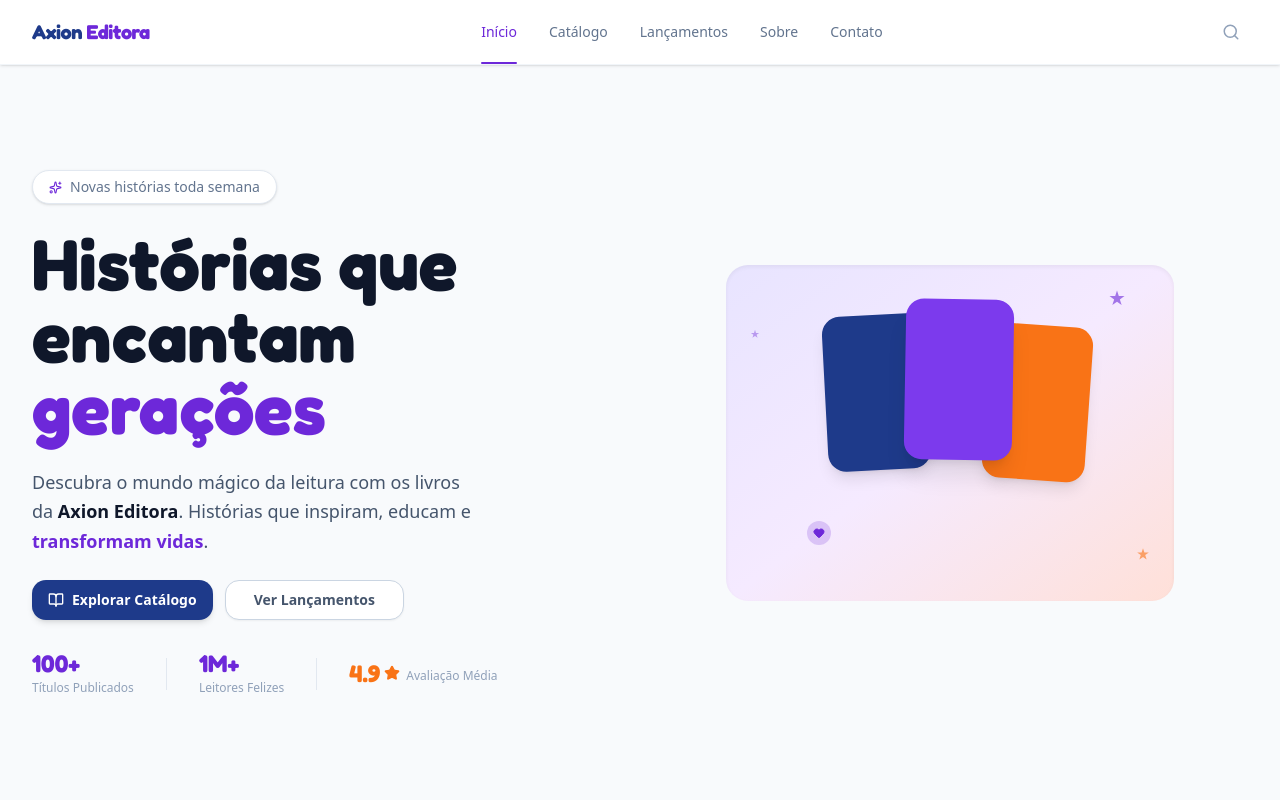
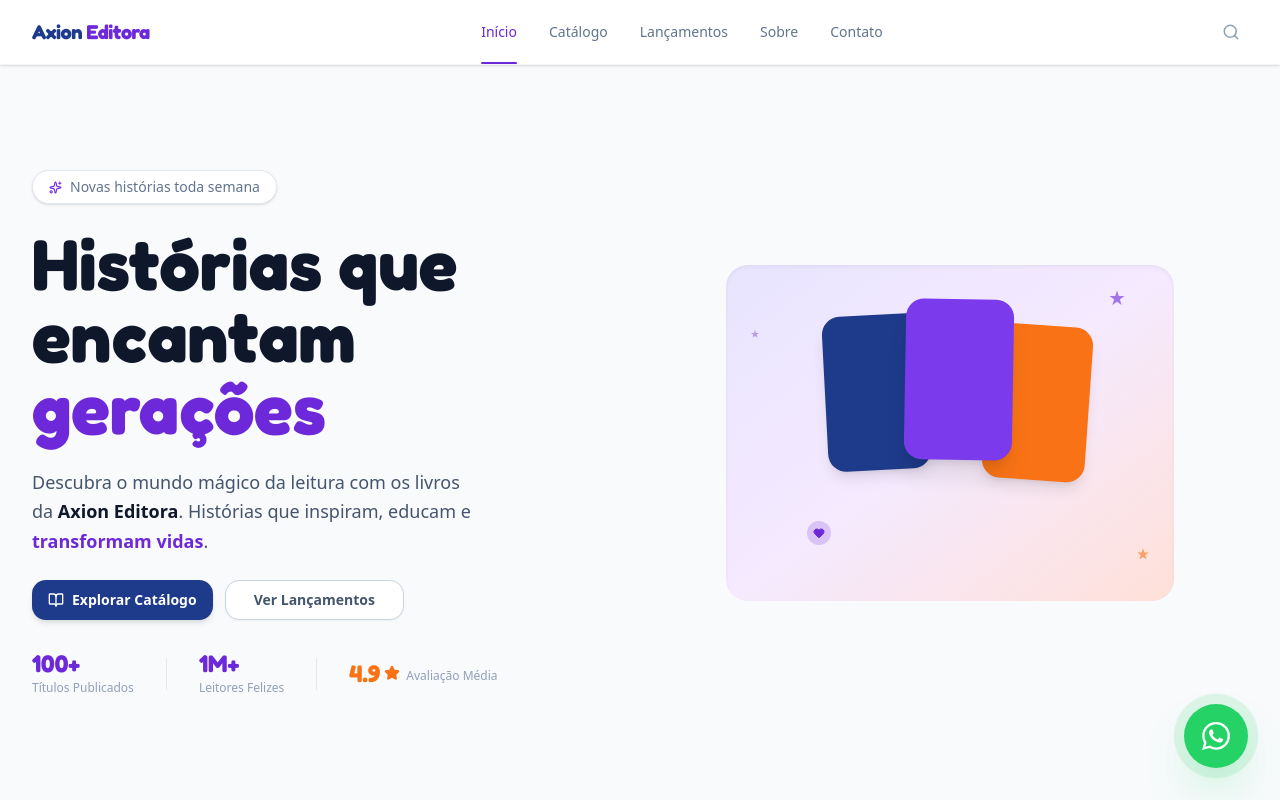
Before and after one commit to ebanogandini/axion-editora-front, a Next.js app: page / in a window 1280 px wide. Shown: the top 800 px of the page. Built offline with nearby package versions, Linux system fonts and the light colour scheme.

Commit message:
feat: Add WhatsApp Floantig Action Button component

```diff
--- /dev/null
+++ b/src/components/ui/WhatsAppButton.tsx
@@ -0,0 +1,44 @@
+import { contactInfo } from "@/data/mockData";
+
+export default function WhatsAppButton() {
+    const digits = contactInfo.phone.replace(/\D/g, "");
+    const waNumber = `55${digits}`;
+    const message = encodeURIComponent(
+        "Olá! Gostaria de falar com a Axion Editora."
+    );
+    const href = `https://wa.me/${waNumber}?text=${message}`;
+
+    return (
+        <a
+            href={href}
+            target="_blank"
+            rel="noopener noreferrer"
+            aria-label="Fale conosco pelo WhatsApp"
+            className={`
+                fixed bottom-6 right-6 md:bottom-8 md:right-8 z-50
+                w-14 h-14 md:w-16 md:h-16
+                flex items-center justify-center
+                rounded-full bg-[#25D366]
+                shadow-2xl shadow-[#25D366]/40
+                hover:scale-110 hover:-translate-y-1
+                transition-all duration-300
+            `}
+        >
+            {/* Ping ring — subtle ambient pulse */}
+            <span className="absolute inset-0 rounded-full bg-[#25D366] animate-ping opacity-20 pointer-events-none" />
+
+            {/* Official WhatsApp brand icon */}
+            <svg
+                viewBox="0 0 24 24"
+                width="28"
+                height="28"
+                fill="white"
+                xmlns="http://www.w3.org/2000/svg"
+                aria-hidden="true"
+                className="relative z-10"
+            >
+                <path d="M17.472 14.382c-.297-.149-1.758-.867-2.03-.967-.273-.099-.471-.148-.67.15-.197.297-.767.966-.94 1.164-.173.199-.347.223-.644.075-.297-.15-1.255-.463-2.39-1.475-.883-.788-1.48-1.761-1.653-2.059-.173-.297-.018-.458.13-.606.134-.133.298-.347.446-.52.149-.174.198-.298.298-.497.099-.198.05-.371-.025-.52-.075-.149-.669-1.612-.916-2.207-.242-.579-.487-.5-.669-.51a12.8 12.8 0 0 0-.57-.01c-.198 0-.52.074-.792.372-.272.297-1.04 1.016-1.04 2.479 0 1.462 1.065 2.875 1.213 3.074.149.198 2.096 3.2 5.077 4.487.709.306 1.262.489 1.694.625.712.227 1.36.195 1.871.118.571-.085 1.758-.719 2.006-1.413.248-.694.248-1.289.173-1.413-.074-.124-.272-.198-.57-.347m-5.421 7.403h-.004a9.87 9.87 0 0 1-5.031-1.378l-.361-.214-3.741.982.998-3.648-.235-.374a9.86 9.86 0 0 1-1.51-5.26c.001-5.45 4.436-9.884 9.888-9.884 2.64 0 5.122 1.03 6.988 2.898a9.82 9.82 0 0 1 2.893 6.994c-.003 5.45-4.437 9.884-9.885 9.884m8.413-18.297A11.815 11.815 0 0 0 12.05 0C5.495 0 .16 5.335.157 11.892c0 2.096.547 4.142 1.588 5.945L.057 24l6.305-1.654a11.882 11.882 0 0 0 5.683 1.448h.005c6.554 0 11.89-5.335 11.893-11.893a11.821 11.821 0 0 0-3.48-8.413Z" />
+            </svg>
+        </a>
+    );
+}
```
